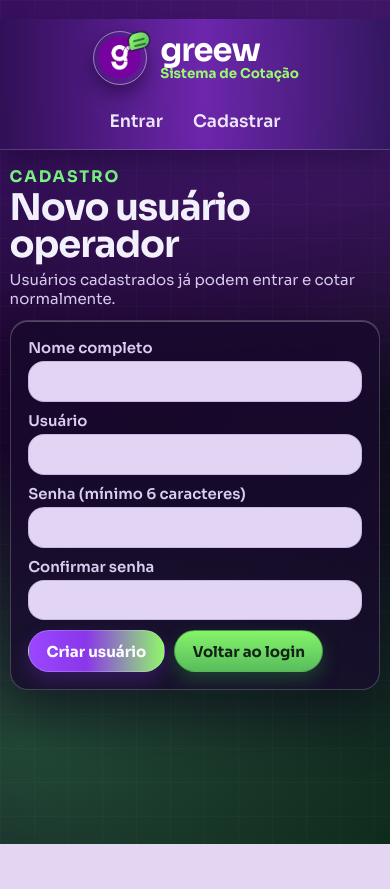
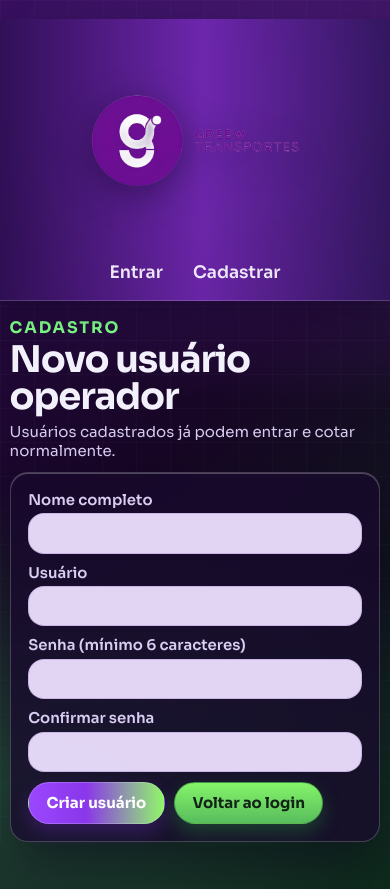
Before and after one commit to JoaoGabrielll7/cotagreew, a Flask app: page /register in a window 390 px wide. Before the commit the page ends 844 px from the top, so only its background shows below. Run offline with Flask 3, Linux system fonts and the light colour scheme; parts of the project's set-up code (start-up, migrations or seed data) failed here and were passed over; some libraries are stand-ins or nearby versions.

Commit message:
Remove caminhão do dashboard e aplica nova logo

```diff
--- a/web/static/site.css
+++ b/web/static/site.css
@@ -117,78 +117,20 @@ body {
 .brand {
   display: flex;
   align-items: center;
-  gap: 0.7rem;
   text-decoration: none;
-  color: #fff;
-}
-
-.brand-mark {
-  position: relative;
-  width: 72px;
-  height: 72px;
-  display: inline-flex;
-  align-items: center;
-  justify-content: center;
+  color: inherit;
 }
 
 .brand-logo {
-  width: 66px;
-  height: 66px;
-  border-radius: 999px;
-  object-fit: cover;
-  border: 1px solid rgba(255, 255, 255, 0.45);
-  box-shadow: 0 8px 18px rgba(8, 2, 21, 0.42);
+  width: min(300px, 34vw);
+  max-width: 100%;
+  height: auto;
+  display: block;
+  object-fit: contain;
 }
 
-.brand-leaf {
-  position: absolute;
-  right: 2px;
-  top: 8px;
-  width: 24px;
-  height: 18px;
-  border-radius: 16px 16px 16px 0;
-  transform: rotate(-14deg);
-  background: linear-gradient(135deg, #93ff6e 0%, #54ba58 100%);
-  box-shadow: 0 0 0 2px rgba(13, 44, 24, 0.45);
-}
-
-.brand-leaf::before,
-.brand-leaf::after {
-  content: "";
-  position: absolute;
-  left: 4px;
-  right: 4px;
-  height: 2px;
-  border-radius: 10px;
-  background: rgba(22, 64, 30, 0.65);
-}
-
-.brand-leaf::before {
-  top: 6px;
-}
-
-.brand-leaf::after {
-  top: 11px;
-}
-
-.brand-text {
-  display: flex;
-  flex-direction: column;
-  line-height: 1.02;
-}
-
-.brand-main {
-  font-size: 3rem;
-  letter-spacing: -0.03em;
-  font-weight: 700;
-  color: #fff;
-}
-
-.brand-kicker {
-  margin-top: 0.05rem;
-  font-size: 1.05rem;
-  font-weight: 700;
-  color: #9af870;
+.brand-logo-full {
+  filter: drop-shadow(0 8px 18px rgba(8, 2, 21, 0.42));
 }
 
 .nav-user-stack {
@@ -662,17 +604,6 @@ td a {
   text-align: center;
 }
 
-.truck-illustration {
-  position: absolute;
-  right: -24px;
-  bottom: -14px;
-  width: min(38vw, 520px);
-  max-width: 42%;
-  pointer-events: none;
-  filter: drop-shadow(0 18px 24px rgba(12, 5, 25, 0.58));
-  z-index: 1;
-}
-
 .page-login .nav-wrap {
   justify-content: center;
 }
@@ -684,12 +615,8 @@ td a {
 }
 
 @media (max-width: 1260px) {
-  .brand-main {
-    font-size: 2.5rem;
-  }
-
-  .brand-kicker {
-    font-size: 0.95rem;
+  .brand-logo {
+    width: min(260px, 34vw);
   }
 
   .session-user {
@@ -707,12 +634,6 @@ td a {
   .grid-main,
   .quote-grid {
     grid-template-columns: 1fr;
-  }
-
-  .truck-illustration {
-    width: min(48vw, 480px);
-    max-width: 50%;
-    opacity: 0.92;
   }
 
   .btn-submit-quote {
@@ -767,14 +688,6 @@ td a {
   .volume-row .btn-remove-volume {
     grid-column: span 2;
   }
-
-  .truck-illustration {
-    position: static;
-    display: block;
-    width: min(92vw, 540px);
-    max-width: 100%;
-    margin: 0.5rem auto 0;
-  }
 }
 
 @media (max-width: 640px) {
@@ -782,29 +695,8 @@ td a {
     font-size: 15px;
   }
 
-  .brand-mark {
-    width: 58px;
-    height: 58px;
-  }
-
   .brand-logo {
-    width: 54px;
-    height: 54px;
-  }
-
-  .brand-leaf {
-    right: 0;
-    top: 4px;
-    width: 20px;
-    height: 15px;
-  }
-
-  .brand-main {
-    font-size: 2rem;
-  }
-
-  .brand-kicker {
-    font-size: 0.84rem;
+    width: min(230px, 62vw);
   }
 
   .card,
--- a/web/templates/base.html
+++ b/web/templates/base.html
@@ -21,14 +21,7 @@
             <button type="button" class="menu-toggle" aria-label="Menu">☰</button>
           {% endif %}
           <a class="brand" href="{{ url_for('dashboard') if current_user else url_for('login') }}">
-            <span class="brand-mark">
-              <img class="brand-logo" src="{{ url_for('static', filename='img/greew-logo.png') }}" alt="Greew Transportadora">
-              <span class="brand-leaf" aria-hidden="true"></span>
-            </span>
-            <span class="brand-text">
-              <span class="brand-main">greew</span>
-              <span class="brand-kicker">Sistema de Cotação</span>
-            </span>
+            <img class="brand-logo brand-logo-full" src="{{ url_for('static', filename='img/greew-brand.png') }}" alt="Greew Transportes">
           </a>
         </div>
 
--- a/web/templates/dashboard.html
+++ b/web/templates/dashboard.html
@@ -102,11 +102,6 @@
     </form>
   </article>
 
-  <img
-    class="truck-illustration"
-    src="{{ url_for('static', filename='img/trucks-group.svg') }}"
-    alt="Caminhões Greew"
-  >
 </section>
 
 {% if current_user.is_master %}
```
Also changed, not shown: web/static/img/greew-brand.png (added).
